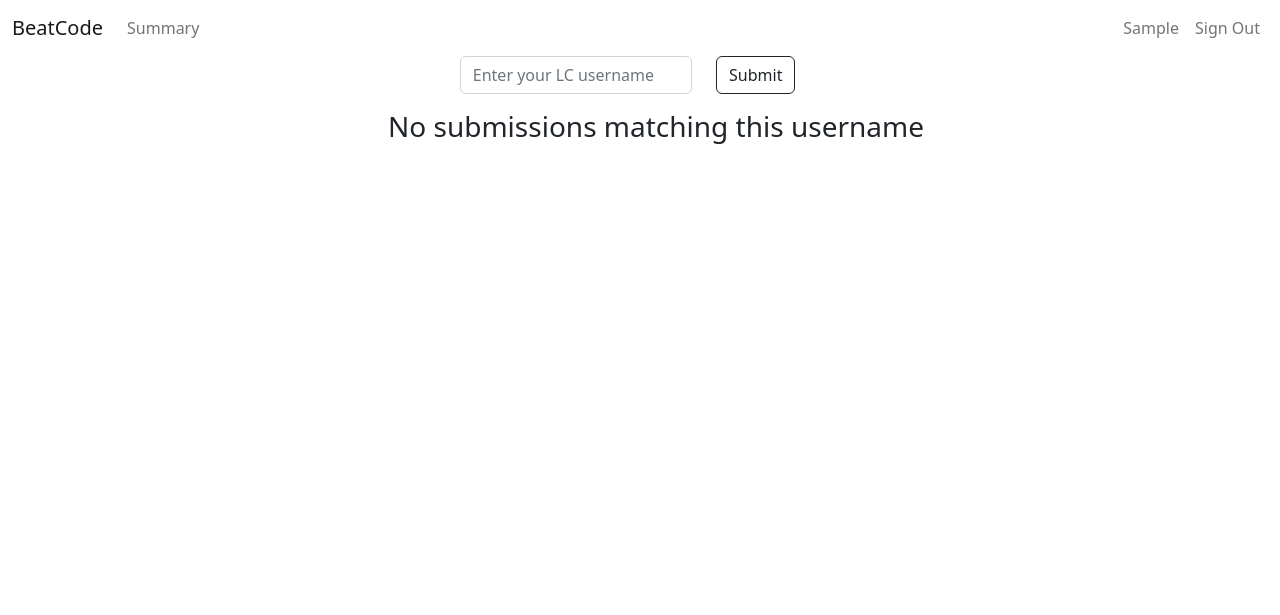
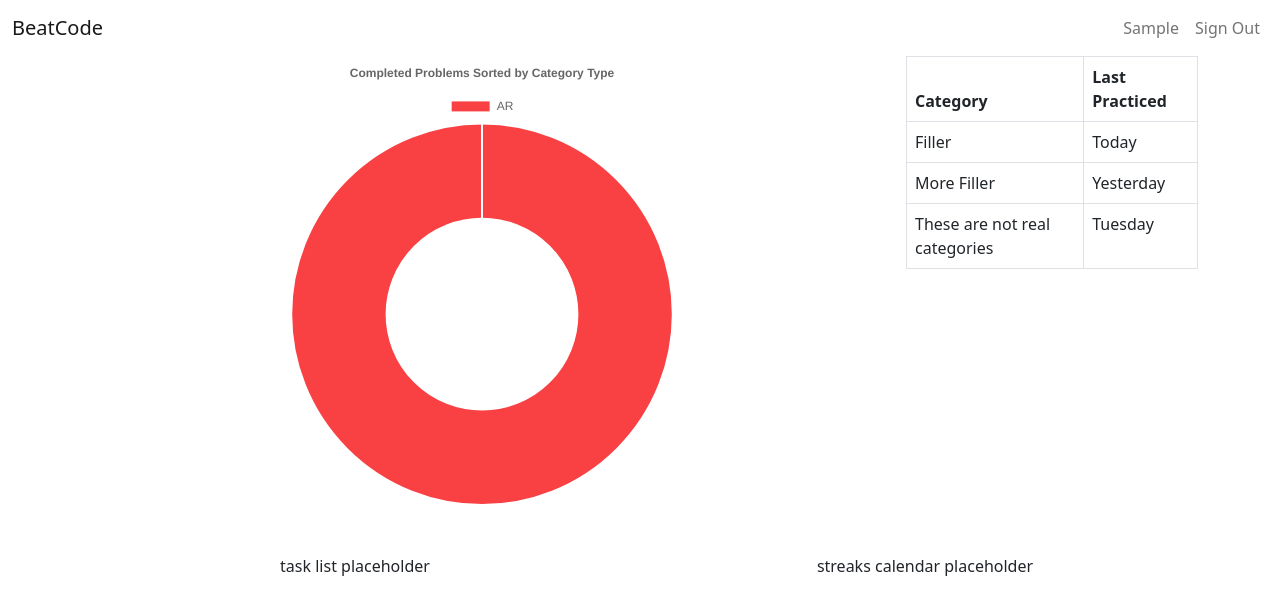
Before and after one commit to AlanChen4/beatcode, a Django app: page /home/ in a window 1280 px wide. Shown: the top 615 px of the page. Run offline with Django 4.2, Linux system fonts and the light colour scheme; a user stored in the database is signed in; tables that the repository leaves empty hold one stand-in row (values such as "Sample post"); some libraries are stand-ins or nearby versions.

Commit message:
frontend skeleton, moved chart to home

```diff
--- a/beatcode/beatcodeApp/templates/beatcodeApp/home.html
+++ b/beatcode/beatcodeApp/templates/beatcodeApp/home.html
@@ -1,7 +1,49 @@
 {% extends 'beatcodeApp/main.html' %}
 {% block content %}
 <div class="container">
-    <div class="d-flex justify-content-center mb-3">
+    <div class="d-flex">
+        <div class="row">
+            <div class="col">
+                <canvas id="doughnut-chart" width="800" height="450"></canvas>
+            </div>
+            <div class="col">
+                <table class="table table-bordered">
+                    <thead class="thead-dark">
+                        <tr>
+                            <th scope="col">Category</th>
+                            <th scope="col">Last Practiced</th>
+                        </tr>
+                    </thead>
+                    <tbody>
+                        <tr>
+                            <td>Filler</td>
+                            <td>Today</td>
+                        </tr>
+                        <tr>
+                            <td>More Filler</td>
+                            <td>Yesterday</td>
+                        </tr>
+                        <tr>
+                            <td>These are not real categories</td>
+                            <td>Tuesday</td>
+                        </tr>
+                    </tbody>
+                </table>
+            </div>
+        </div>
+    </div>
+    <div class="dflex mt-5">
+        <div class="row">
+            <div class="col text-center">
+                task list placeholder
+            </div>
+            <div class="col text-center">
+                streaks calendar placeholder
+            </div>
+        </div>
+    </div>
+
+    {% comment %} <div class="d-flex justify-content-center mb-3">
         <form method="get" action="." class="row">
             <div class="col-8">
                 <input type="text" name="username" placeholder="Enter your LC username" class="form-control">
@@ -22,6 +64,33 @@
         <h3 class="text-center">No submissions matching this username</h3>
 
         {% endif %}
-    </ul>
+    </ul> {% endcomment %}
 </div>
+
+<script src="https://cdnjs.cloudflare.com/ajax/libs/Chart.js/2.5.0/Chart.min.js"></script>
+
+<script>
+    new Chart(document.getElementById("doughnut-chart"), {
+        type: 'doughnut',
+        data: {
+        labels: JSON.parse('{{ categories|escapejs }}'),
+        datasets: [
+            {
+            label: "Problems",
+            backgroundColor: ["#F94144", "#F3722C","#F8961E","#F9844A","#F9C74F", "#90BE6D",
+            "#43AA8B", "#4D908E", "#577590", "#277DA1"],
+            data: JSON.parse('{{ problem_freq|escapejs }}')
+            }
+        ]
+        },
+        options: {
+        title: {
+            display: true,
+            text: 'Completed Problems Sorted by Category Type'
+        }
+        }
+    });
+</script>
+
+
 {% endblock%}
--- a/beatcode/beatcodeApp/templates/beatcodeApp/main.html
+++ b/beatcode/beatcodeApp/templates/beatcodeApp/main.html
@@ -19,11 +19,11 @@
                 <span class="navbar-toggler-icon"></span>
             </button>
             <div class="collapse navbar-collapse" id="navbarSupportedContent">
-                <ul class="navbar-nav me-auto mb-2 mb-lg-0">
+                {% comment %} <ul class="navbar-nav me-auto mb-2 mb-lg-0">
                     <li class="nav-item">
                         <a class="nav-link" href="{% url 'chart' %}">Summary</a>
                     </li>
-                </ul>
+                </ul> {% endcomment %}
                 <ul class="navbar-nav ms-auto mb-2 mb-lg-0">
                     <li class="nav-item">
                         {% if user.is_authenticated %}
--- a/beatcode/beatcodeApp/views.py
+++ b/beatcode/beatcodeApp/views.py
@@ -10,14 +10,26 @@ class Home(View):
 
     def get(self, request, *args, **kwargs):
         context = {}
-        leetcode_username = request.GET.get('username', None)
-        if CustomUser.objects.filter(leetcode_username=leetcode_username).exists():
-            user = CustomUser.objects.get(leetcode_username=leetcode_username)
-            submissions = Submission.objects.filter(user=user)
-            problems = [submission.problem for submission in submissions]
-            context['problems'] = problems
-        else:
-            context['problems'] = []
+        # leetcode_username = request.GET.get('username', None)
+        # if CustomUser.objects.filter(leetcode_username=leetcode_username).exists():
+        #     user = CustomUser.objects.get(leetcode_username=leetcode_username)
+        #     submissions = Submission.objects.filter(user=user)
+        #     problems = [submission.problem for submission in submissions]
+        #     context['problems'] = problems
+        # else:
+        #     context['problems'] = []
+
+        submissions = Submission.objects.filter(user=request.user, success=True)
+        categories = {}
+        for submission in submissions:
+            categories[submission.problem.category.category] = categories.get(submission.problem.category, 0) + 1
+
+
+        print(categories)
+        context['categories'] = json.dumps(list(categories.keys()))
+        context['problem_freq'] = json.dumps(list(categories.values()))
+
+
         return render(request, 'beatcodeApp/home.html', context)
 
 class ProblemSetView(View):
```
Also changed, not shown: beatcode/beatcodeApp/migrations/0002_remove_problem_category_remove_todo_problem_and_more.py.
